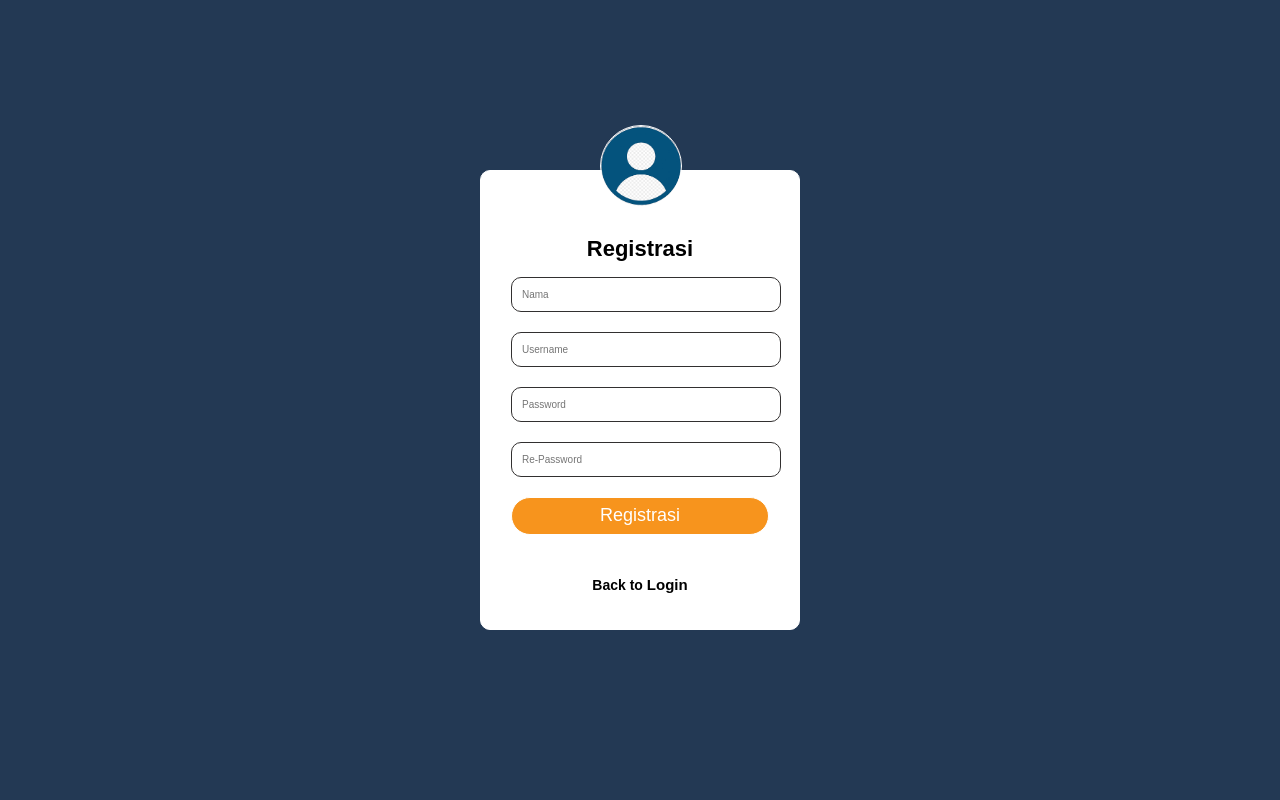
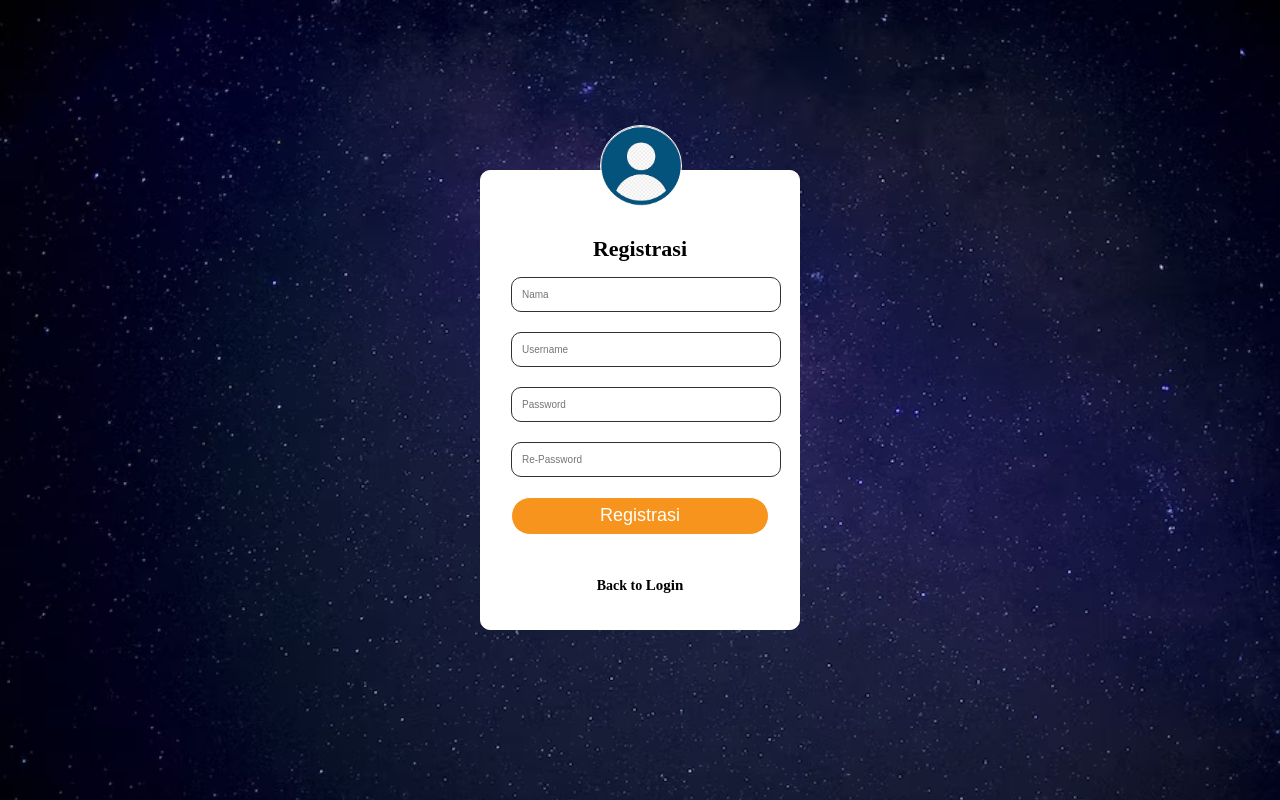
Before and after one commit to hauranasy/back-end-capstone-project-section-palembang-group-9, a plain HTML site: page registrasi.html in a window 1280 px wide. Drawn offline with Linux system fonts and the light colour scheme.

Commit message:
menghapus border button, mwnambahkan bg image, dan mengubah warna hover button

```diff
--- a/registrasi.html
+++ b/registrasi.html
@@ -6,10 +6,9 @@
     <title>Register</title>
     <style>
         body{
-    font-family: 'Montserrat', sans-serif;
-    width: 100%;
-    background-color: #233954;
-    color: white;
+        background-image: url(img/bgimage.png);
+        background-size: cover;
+        background-repeat: no-repeat;
 }
 
 .login{
@@ -77,7 +76,7 @@ h1 {
 
 .btn:hover {
     cursor: pointer;
-    background: blue;
+    background: #ff4500
 }
 
 .login a{
```
Also changed, not shown: login.html (+5 -5 lines).
